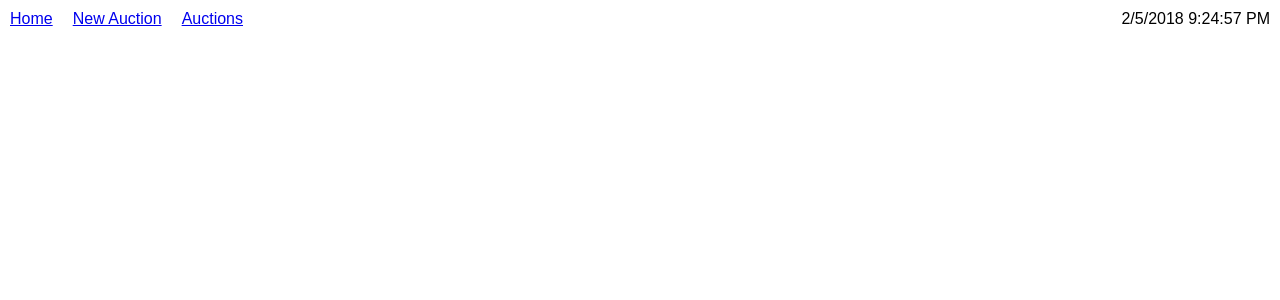
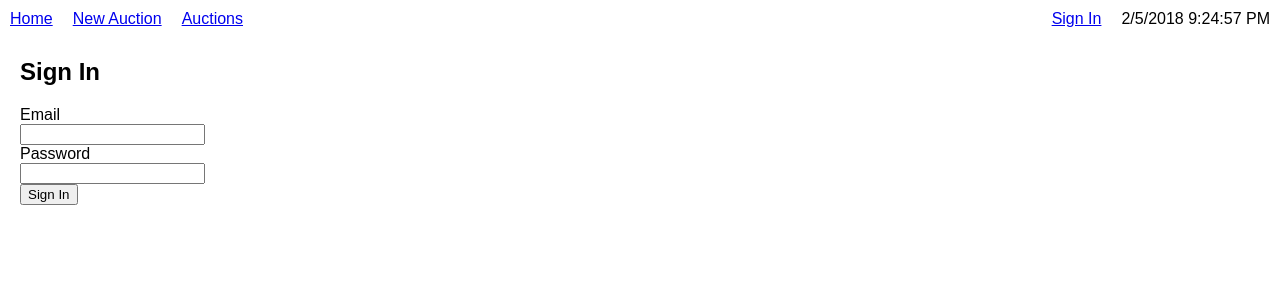
Before and after one commit to gloriading/Bidding_site, a React (Create React App) app in the folder bidding_client/: page /sign_in in a window 1280 px wide. Shown: the top 300 px of the page. Built offline with nearby package versions, Linux system fonts and the light colour scheme.

Commit message:
sign-in page with authroute

```diff
--- a/bidding_client/src/components/App.js
+++ b/bidding_client/src/components/App.js
@@ -2,26 +2,74 @@
 import {AuctionShowPage} from './AuctionShowPage';
 import {AuctionIndexPage} from './AuctionIndexPage';
 import {AuctionNewPage} from './AuctionNewPage';
+import {SignInPage} from './SignInPage';
+import {AuthRoute} from './AuthRoute';
 import {NavBar} from './NavBar';
 import {
  BrowserRouter as Router,
  Route,
  Switch
 } from 'react-router-dom';
+import jwtDecode from 'jwt-decode';
 
-function App () {
+
+class App extends Component {
+    constructor (props) {
+     super(props);
+
+     this.state = {
+       user: null
+     };
+     this.signIn = this.signIn.bind(this);
+   }
+
+   signIn () {
+     const jwt = localStorage.getItem('jwt');
+     if (jwt) {
+       const payload = jwtDecode(jwt);
+       this.setState({user: payload});
+     }
+   }
+
+   componentDidMount () {
+     this.signIn();
+   }
+
+   isAuth () {
+     return !!this.state.user
+   }
+
+   render () {
+     const {user} = this.state;
      return (
        <Router >
          <div className="App">
-        <NavBar />
+           <NavBar user={user} />
            <Switch>
-          <Route path="/auctions" exact component={AuctionIndexPage} />
-          <Route path="/auctions/new" component={AuctionNewPage} />
-          <Route path="/auctions/:id" component={AuctionShowPage} />
+             <Route path="/sign_in" render={props => {
+               return <SignInPage {...props} onSignIn={this.signIn} />
+             }} />
+             <AuthRoute
+               isAuthenticated={this.isAuth()}
+               path="/auctions"
+               exact
+               component={AuctionIndexPage}
+             />
+             <AuthRoute
+               isAuthenticated={this.isAuth()}
+               path="/auctions/new"
+               component={AuctionNewPage}
+             />
+             <AuthRoute
+               isAuthenticated={this.isAuth()}
+               path="/auctions/:id"
+               component={AuctionShowPage}
+             />
            </Switch>
          </div>
        </Router>
      );
    }
+  }
 
 export default App;
--- /dev/null
+++ b/bidding_client/src/components/AuthRoute.js
@@ -0,0 +1,26 @@
+import React from 'react';
+ import {Route, Redirect} from 'react-router-dom';
+
+ function AuthRoute (props) {
+   const {
+     component: Component,
+     isAuthenticated = false,
+     ...restProps
+   } = props;
+
+   return (
+     <Route {...restProps}
+       render={
+         props => {
+           if (isAuthenticated) {
+             return <Component {...props} />;
+           } else {
+             return <Redirect to={{pathname: '/sign_in'}} />;
+           }
+         }
+       }
+     />
+   );
+ }
+
+ export {AuthRoute};
--- a/bidding_client/src/components/NavBar.js
+++ b/bidding_client/src/components/NavBar.js
@@ -3,6 +3,7 @@
  import {Link} from 'react-router-dom';
 
  function NavBar (props) {
+   const {user} = props;
    return (
      <nav
        style={{
@@ -13,11 +14,23 @@
        <Link style={{marginRight: '20px'}} to="/">Home</Link>
        <Link style={{marginRight: '20px'}} to="/auctions/new">New Auction</Link>
        <Link to="/auctions">Auctions</Link>
-       <CurrentDateTime
-         style={{
-           marginLeft: 'auto'
-         }}
-       />
+       {
+         user ? (
+           <span
+             style={{marginLeft: 'auto', marginRight: '20px'}}
+           >
+             Hello, {user.full_name}
+           </span>
+         ) : (
+           <Link
+             style={{marginLeft: 'auto', marginRight: '20px'}}
+             to="/sign_in"
+           >
+               Sign In
+           </Link>
+         )
+       }
+       <CurrentDateTime />
      </nav>
    );
  }
--- /dev/null
+++ b/bidding_client/src/components/SignInPage.js
@@ -0,0 +1,84 @@
+import React, {Component} from 'react';
+import {Token} from '../requests/tokens';
+
+class SignInPage extends Component {
+  constructor (props) {
+    super(props);
+
+    this.state = {
+      email: "",
+      password: ""
+    };
+
+    this.createToken = this.createToken.bind(this);
+  }
+
+  handleChange (name) {
+    return event => {
+      const {currentTarget} = event;
+      this.setState({[name]: currentTarget.value});
+    };
+  }
+
+  createToken (event) {
+    event.preventDefault();
+    const {onSignIn = () => {}} = this.props;
+    const {email, password} = this.state;
+    const params = {email, password};
+
+    Token
+      .create(params)
+      .then(data => {
+        if (!data.error) {
+          const {jwt} = data;
+          localStorage.setItem('jwt', jwt);
+          this.props.history.push("/");
+          onSignIn();
+        }
+      });
+  }
+
+
+  render () {
+    const {email, password} = this.state;
+    return (
+      <main
+        className="SignInPage"
+        style={{
+          padding: '0 20px'
+        }}
+      >
+        <h2>Sign In</h2>
+        <form onSubmit={this.createToken}>
+          <div>
+            <label htmlFor='email'>Email</label> <br />
+            <input
+              value={email}
+              onChange={this.handleChange('email')}
+              type='email'
+              id='email'
+              name='email'
+            />
+          </div>
+
+          <div>
+            <label htmlFor='password'>Password</label> <br />
+            <input
+              value={password}
+              onChange={this.handleChange('password')}
+              type='password'
+              id='password'
+              name='password'
+            />
+          </div>
+
+          <div>
+            <input type='submit' value='Sign In'/>
+          </div>
+        </form>
+      </main>
+    )
+  }
+}
+
+export {SignInPage};
--- a/bidding_client/src/requests/auctions.js
+++ b/bidding_client/src/requests/auctions.js
@@ -1,6 +1,8 @@
-const API_KEY = 'API_KEY 5b4be0fca5a98d10125057e0c671373e7c4d7829d43245eeae673da9b57da9d3';
-const BASE_URL = 'http://localhost:3000';
-
+import {BASE_URL} from './config';
+// const API_KEY = 'API_KEY 5b4be0fca5a98d10125057e0c671373e7c4d7829d43245eeae673da9b57da9d3';
+function getJwt () {
+   return `JWT ${localStorage.getItem('jwt')}`;
+ }
 
  export const Auction = {
    all () {
@@ -8,7 +10,7 @@
        `${BASE_URL}/api/v1/auctions`,
        {
          headers: {
-           'Authorization': API_KEY
+           'Authorization': getJwt ()
          }
        }
      )
@@ -19,7 +21,7 @@
        `${BASE_URL}/api/v1/auctions/${id}`,
        {
          headers: {
-           'Authorization': API_KEY
+           'Authorization': getJwt ()
          }
        }
      )
@@ -31,7 +33,7 @@
        {
          method: 'POST',
          headers: {
-           'Authorization': API_KEY,
+           'Authorization': getJwt (),
            'Content-Type': 'application/json'
          },
          body: JSON.stringify(params)
--- /dev/null
+++ b/bidding_client/src/requests/config.js
@@ -0,0 +1 @@
+export const BASE_URL = 'http://localhost:3000';
--- /dev/null
+++ b/bidding_client/src/requests/tokens.js
@@ -0,0 +1,23 @@
+import {BASE_URL} from './config';
+
+ export const Token = {
+   create (params) {
+     return fetch(
+       `${BASE_URL}/api/v1/tokens`,
+       {
+         method: 'POST',
+         headers: {
+           'Content-Type': 'application/json'
+         },
+         body: JSON.stringify(params)
+       }
+     )
+     .then(res => {
+       if (res.status === 200) {
+         return res.json();
+       } else {
+         return {error: 'Unauthorized'};
+       }
+     });
+   }
+ };
```
Lines whose indentation alone changed are shown as unchanged.
